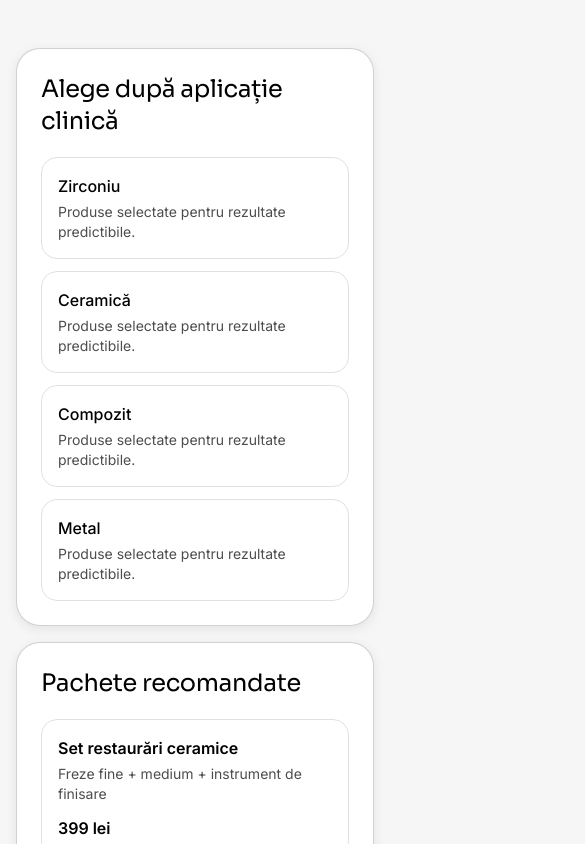
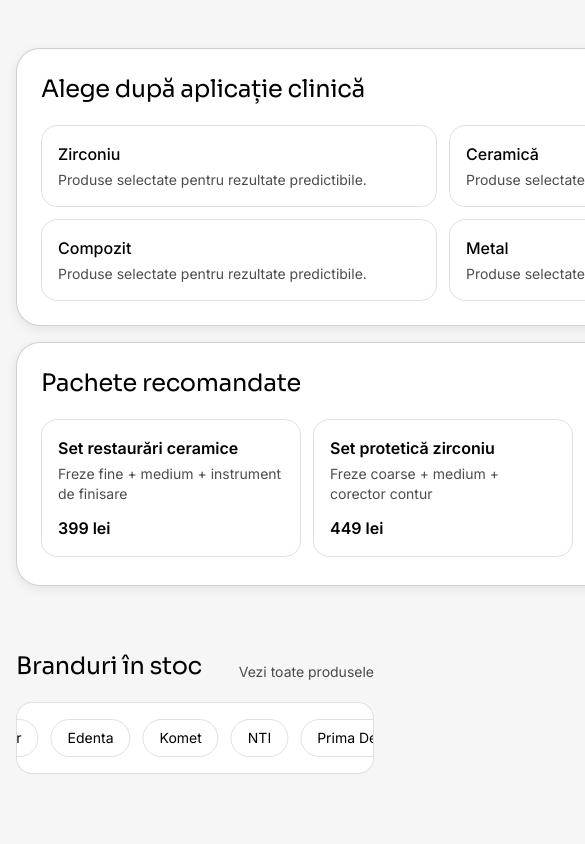
Before and after one commit to sorinpintilie-lgtm/sebdental, a Next.js app: page / in a window 390 px wide. Shown: the part 1320-2164 px from the top of the page, 585 px wide, since content can reach past the window. Built offline with nearby package versions, Linux system fonts and the light colour scheme.

Commit message:
Improve mobile UX with carousels and 2-column layouts across key pages

```diff
--- a/app/page.tsx
+++ b/app/page.tsx
@@ -24,7 +24,7 @@ export default function HomePage() {
       <section className="grid gap-4 lg:grid-cols-12">
         <article className="surface rounded-3xl p-6 lg:col-span-7">
           <h2 className="text-2xl">Alege după aplicație clinică</h2>
-          <div className="mt-5 grid gap-3 sm:grid-cols-2">
+          <div className="mt-5 grid grid-cols-2 gap-3">
             {aplicatii.map((a) => (
               <Link key={a} href={`/produse?aplicatie=${encodeURIComponent(a)}`} className="rounded-2xl border border-fg/10 p-4">
                 <p className="font-medium">{a}</p>
@@ -36,9 +36,9 @@ export default function HomePage() {
 
         <article className="surface rounded-3xl p-6 lg:col-span-5">
           <h2 className="text-2xl">Pachete recomandate</h2>
-          <div className="mt-5 space-y-3">
+          <div className="mt-5 flex gap-3 overflow-x-auto pb-1 lg:block lg:space-y-3 lg:overflow-visible lg:pb-0">
             {pachete.map((p) => (
-              <div key={p.title} className="rounded-2xl border border-fg/10 p-4">
+              <div key={p.title} className="min-w-[260px] rounded-2xl border border-fg/10 p-4 lg:min-w-0">
                 <p className="font-semibold">{p.title}</p>
                 <p className="mt-1 text-sm text-fg/70">{p.items}</p>
                 <p className="mt-3 font-semibold">{p.price}</p>
@@ -69,7 +69,7 @@ export default function HomePage() {
           <h2 className="text-2xl">Produse bestseller</h2>
           <Link href="/produse" className="text-sm text-fg/70">Vezi catalogul complet</Link>
         </div>
-        <div className="grid gap-4 md:grid-cols-3 lg:grid-cols-4">
+        <div className="grid grid-cols-2 gap-4 md:grid-cols-3 lg:grid-cols-4">
           {best.map((p) => (
             <ProductCard key={p.id} product={p} />
           ))}
--- a/app/produs/[slug]/page.tsx
+++ b/app/produs/[slug]/page.tsx
@@ -140,10 +140,10 @@ export default async function ProdusPage({ params }: { params: Promise<{ slug: s
         <h2 className="text-2xl">Funcționează excelent împreună</h2>
         <p className="mt-1 text-sm text-fg/70">Recomandare practică: freză + mandrină + instrument complementar pentru același protocol.</p>
         <div className="mt-4 rounded-2xl border border-fg/10 bg-surface p-4">
-          <div className="grid gap-3 md:grid-cols-[1fr_auto_1fr_auto_1fr_auto] md:items-stretch">
+          <div className="flex gap-3 overflow-x-auto pb-1 md:grid md:gap-3 md:overflow-visible md:pb-0 md:grid-cols-[1fr_auto_1fr_auto_1fr_auto] md:items-stretch">
             {products.slice(10, 13).map((p, index) => (
               <div key={p.id} className="contents">
-                <div className="rounded-xl border border-fg/10 bg-white p-3">
+                <div className="min-w-[280px] rounded-xl border border-fg/10 bg-white p-3 md:min-w-0">
                   <ProductCard product={p} />
                 </div>
                 {index < 2 && (
@@ -171,9 +171,9 @@ export default async function ProdusPage({ params }: { params: Promise<{ slug: s
       <section className="rounded-2xl border border-fg/10 bg-surface p-5">
         <h2 className="text-2xl">Recomandări premium din același brand</h2>
         <p className="mt-1 text-sm text-fg/70">Selecție curată din gama {product.brand}, orientată pe consistență.</p>
-        <div className="mt-4 grid gap-3 md:grid-cols-3">
+        <div className="mt-4 flex gap-3 overflow-x-auto pb-1 md:grid md:grid-cols-3 md:overflow-visible md:pb-0">
           {upsell.map((p) => (
-            <div key={p.id} className="rounded-xl border border-fg/10 bg-white p-2">
+            <div key={p.id} className="min-w-[280px] rounded-xl border border-fg/10 bg-white p-2 md:min-w-0">
               <p className="px-2 pt-2 text-xs text-fg/60 mono">Premium • {p.brand}</p>
               <ProductCard product={p} />
             </div>
@@ -198,9 +198,11 @@ export default async function ProdusPage({ params }: { params: Promise<{ slug: s
 
       <section>
         <h2 className="text-2xl">Alternative pe aceeași compatibilitate {product.shank}</h2>
-        <div className="mt-4 grid gap-4 md:grid-cols-3">
+        <div className="mt-4 flex gap-4 overflow-x-auto pb-1 md:grid md:grid-cols-3 md:overflow-visible md:pb-0">
           {alternativeByShank.map((p) => (
-            <ProductCard key={p.id} product={p} />
+            <div key={p.id} className="min-w-[280px] md:min-w-0">
+              <ProductCard product={p} />
+            </div>
           ))}
         </div>
       </section>
--- a/app/produse/page.tsx
+++ b/app/produse/page.tsx
@@ -163,7 +163,7 @@ export default async function ProdusePage({
             <button className="rounded-xl border border-fg/20 px-3 py-2 text-sm">Aplică</button>
           </form>
         </div>
-        <div className="mt-6 grid gap-4 sm:grid-cols-2 xl:grid-cols-3">
+        <div className="mt-6 grid grid-cols-2 gap-4 xl:grid-cols-3">
           {filtered.map((product) => (
             <ProductCard key={product.id} product={product} />
           ))}
```
